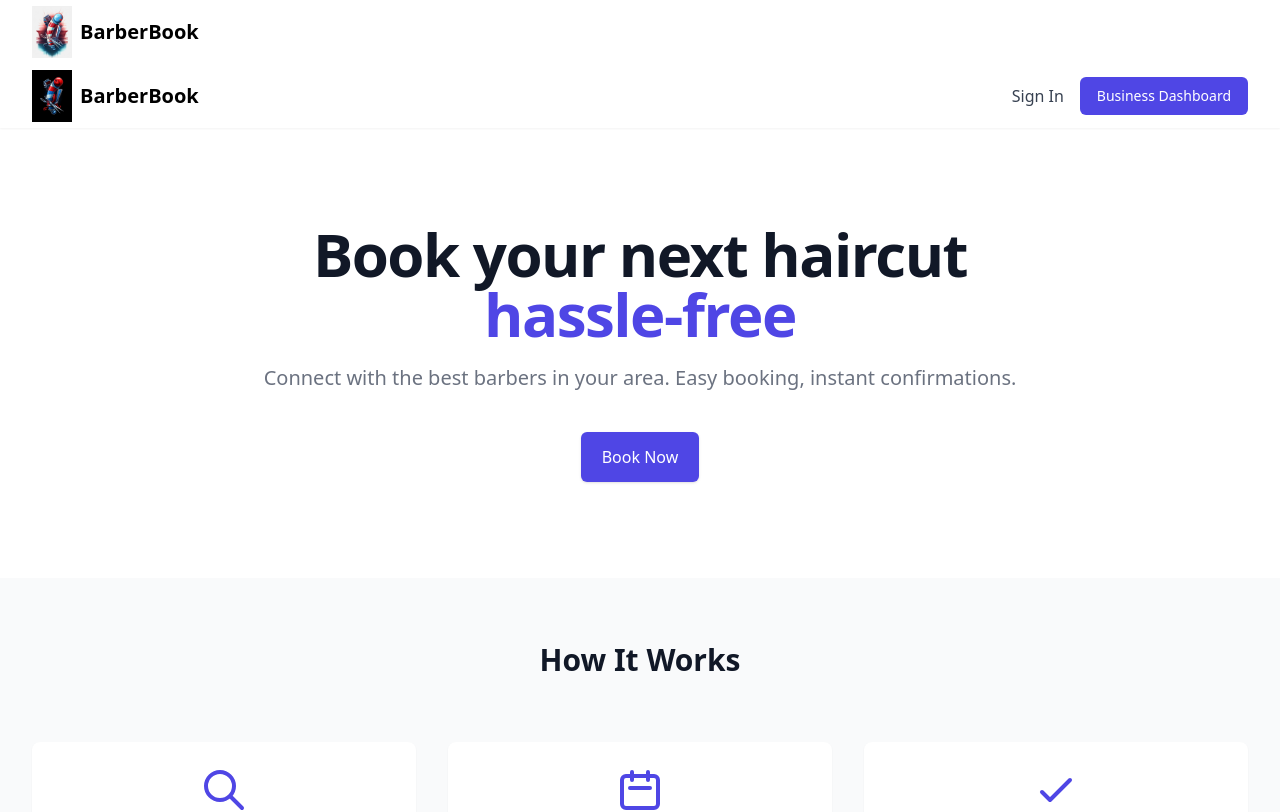
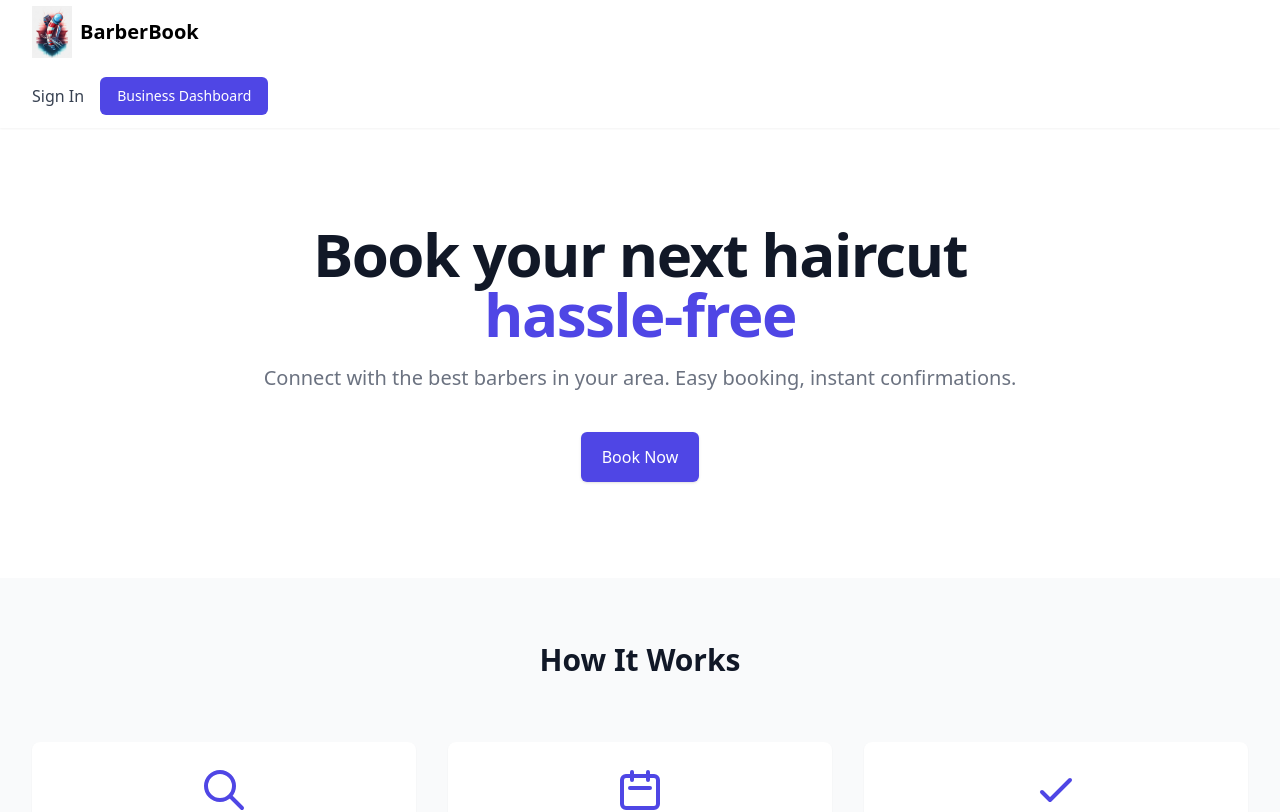
Before and after one commit to dudeitsandy/barberbook, a Next.js app: page / in a window 1280 px wide. Shown: the top 812 px of the page. Built offline with nearby package versions, Linux system fonts and the light colour scheme.

Commit message:
removed duplicate logo/text

```diff
--- a/pages/index.js
+++ b/pages/index.js
@@ -10,16 +10,6 @@ export default function Landing() {
       <nav className="bg-white shadow-sm">
         <div className="max-w-7xl mx-auto px-4 sm:px-6 lg:px-8">
           <div className="flex justify-between h-16">
-            <div className="flex items-center">
-              <Image
-                src="/images/logo-black.jpg"
-                alt="BarberBook Logo"
-                width={40}
-                height={40}
-                priority
-              />
-              <span className="ml-2 text-xl font-bold">BarberBook</span>
-            </div>
             <div className="flex items-center space-x-4">
               <Link
                 href="/auth/login"
```
